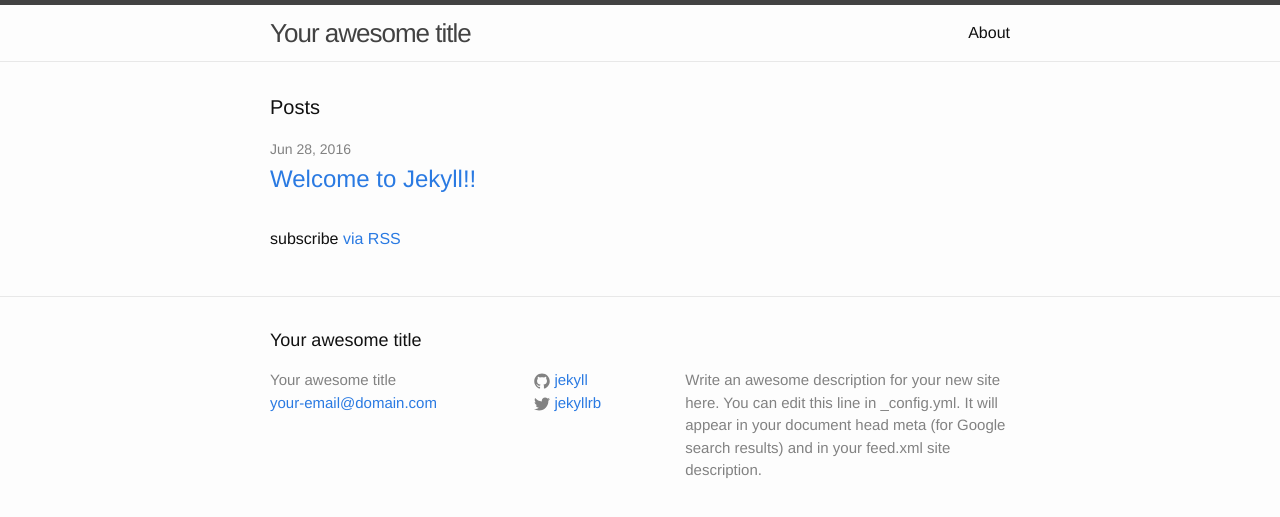
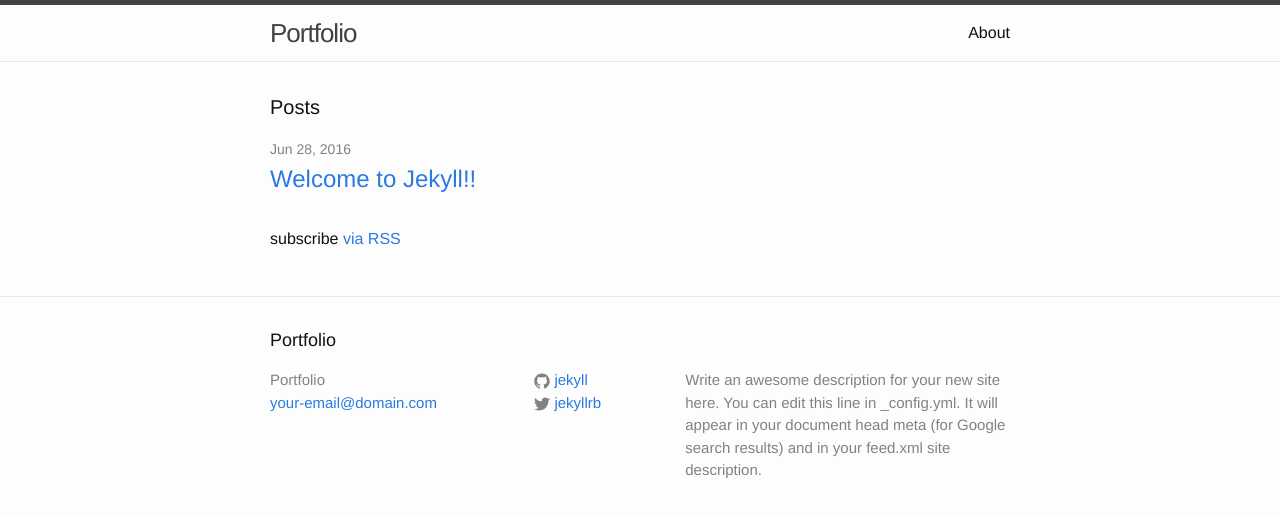
Before and after one commit to Bgosse1/bgosse1.github.io, a Jekyll site: the page built from index.html, in a window 1280 px wide. Shown: the top 517 px of the page. Built offline with Jekyll 4.4.1, drawn with Linux system fonts in a browser that asks for light colours.

Commit message:
Updated title

```diff
--- a/_config.yml
+++ b/_config.yml
@@ -6,7 +6,7 @@
 # 'jekyll serve'. If you change this file, please restart the server process.
 
 # Site settings
-title: Your awesome title
+title: Portfolio
 email: your-email@domain.com
 description: > # this means to ignore newlines until "baseurl:"
   Write an awesome description for your new site here. You can edit this
```
